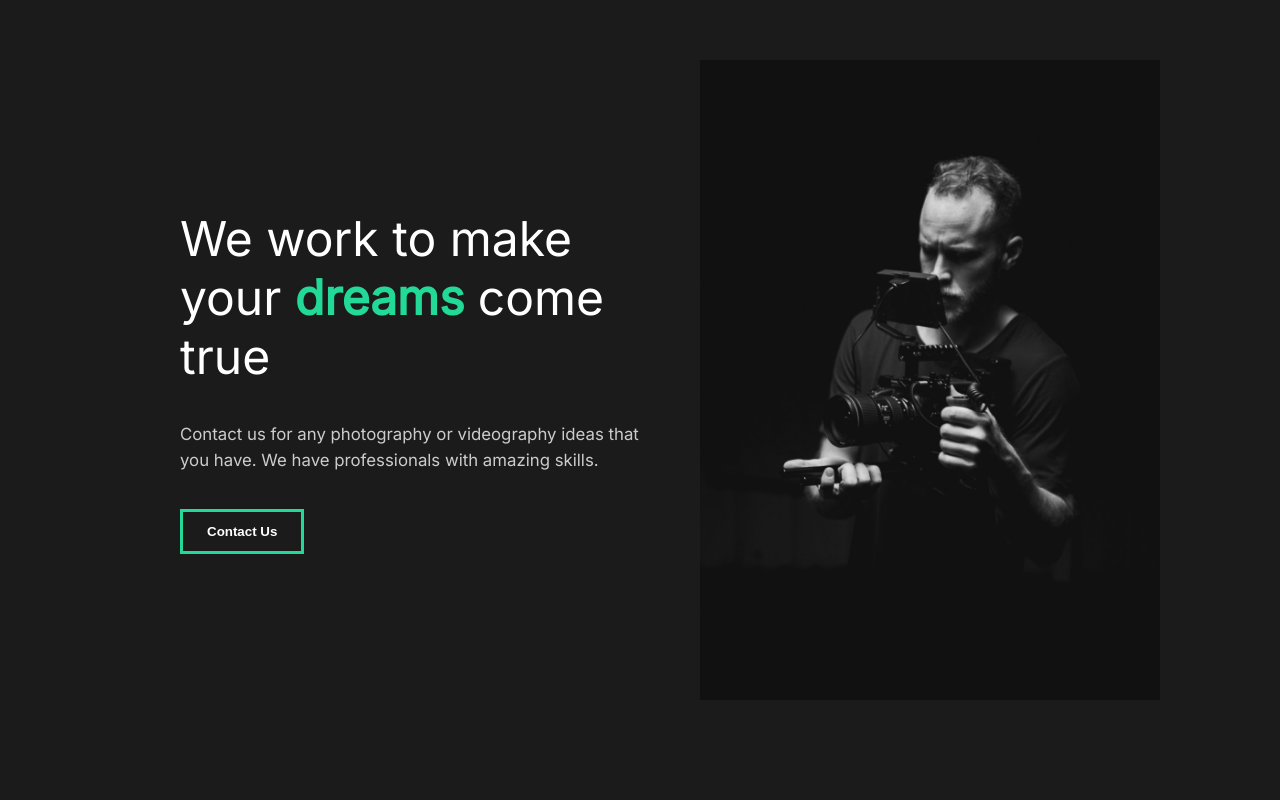
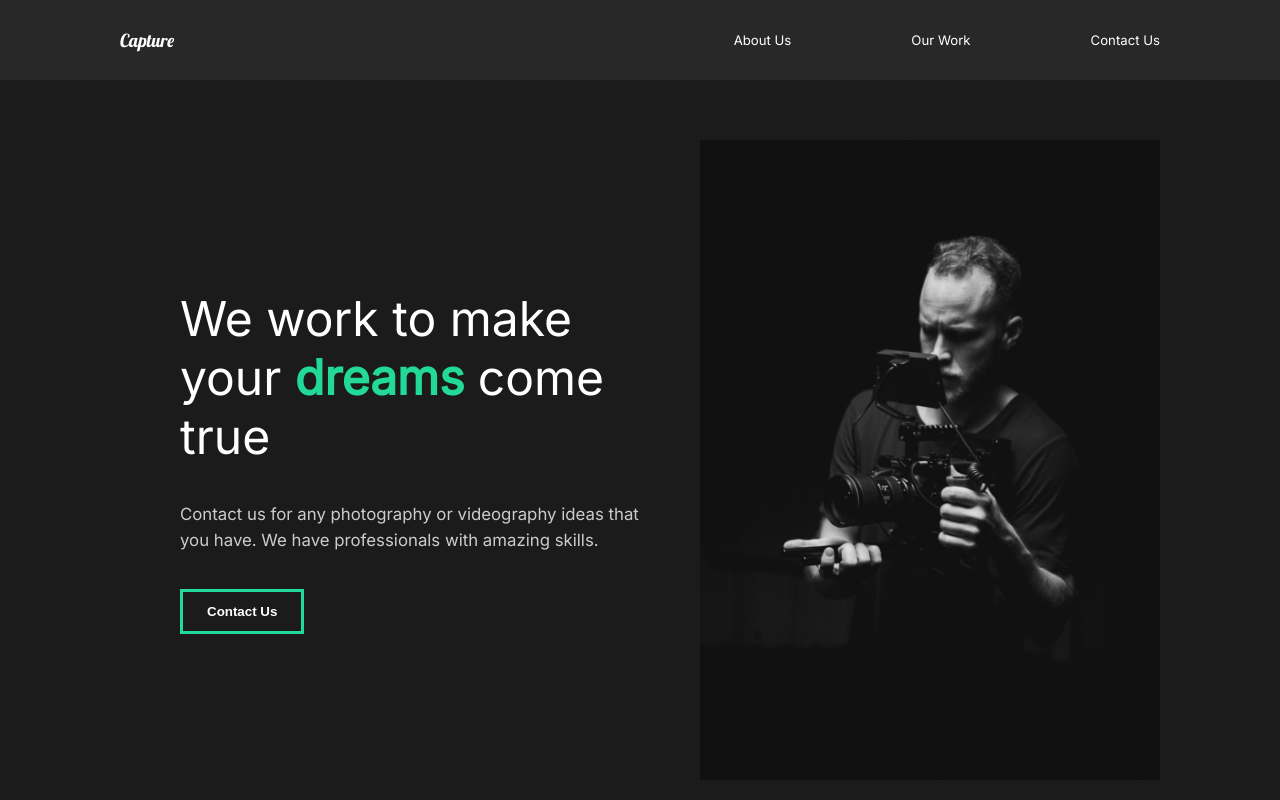
Before and after one commit to Victoria-Edwards/capture, a React (Create React App) app: page / in a window 1280 px wide. Shown: the top 800 px of the page. Built offline with nearby package versions, Linux system fonts and the light colour scheme.

Commit message:
8. Creating our nav

```diff
--- a/src/App.js
+++ b/src/App.js
@@ -3,11 +3,13 @@
 import GlobalStyle from "./components/GlobalStyled";
 //Import pages
 import AboutUs from "./pages/AboutUs";
+import Nav from "./components/Nav";
 
 function App() {
   return (
     <div className="App">
       <GlobalStyle />
+      <Nav />
       <AboutUs />
     </div>
   );
--- /dev/null
+++ b/src/components/Nav.js
@@ -0,0 +1,54 @@
+/* eslint-disable jsx-a11y/anchor-is-valid */
+import React from "react";
+import styled from "styled-components";
+
+const Nav = () => {
+  return (
+    <StyledNav>
+      <h1>
+        <a id="logo" href="">
+          Capture
+        </a>
+      </h1>
+      <ul>
+        <li>
+          <a href="#">About Us</a>
+        </li>
+        <li>
+          <a href="#">Our Work</a>
+        </li>
+        <li>
+          <a href="#">Contact Us</a>
+        </li>
+      </ul>
+    </StyledNav>
+  );
+};
+
+const StyledNav = styled.nav`
+  min-height: 10vh;
+  display: flex;
+  margin: auto;
+  justify-content: space-between;
+  align-items: center;
+  padding: 1rem 10rem;
+  background-color: #282828;
+  a {
+    color: white;
+    text-decoration: none;
+  }
+  ul {
+    display: flex;
+    list-style: none;
+  }
+  #logo {
+    font-size: 1.5rem;
+    font-weight: lighter;
+  }
+  li {
+    padding-left: 10rem;
+    position: relative;
+  }
+`;
+
+export default Nav;
```
Also changed, not shown: 1 other file (tests, documents, lock files or other folders).
